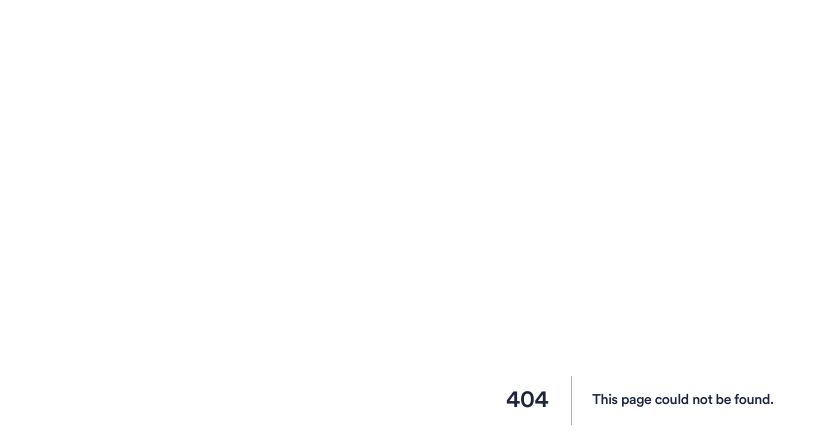
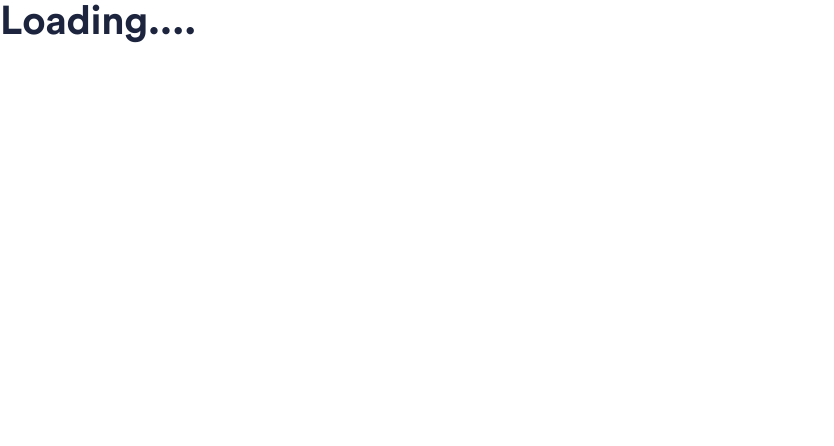
Before and after one commit to Erkin-Binyat/smarthotel-landing, a Next.js app: page /loading in a window 1280 px wide. Before the commit this address had no page. Shown: the top 446 px of the page, without its empty margins (0-834 px from the left). Built offline with nearby package versions, Linux system fonts and the light colour scheme.

Commit message:
Added loading

```diff
--- a/pages/index.tsx
+++ b/pages/index.tsx
@@ -1,6 +1,8 @@
 import { serverSideTranslations } from 'next-i18next/serverSideTranslations'
 import Head from 'next/head'
 import { Features, Header, Hero, Sidebar, Download, Pricing, Clients, Services, Contact, Footer } from "@/layouts";
+import { Suspense } from 'react';
+import Loading from './loading';
 
 export default function Home() {
   return (
@@ -13,6 +15,7 @@ export default function Home() {
         <link rel="preconnect" href="https://fonts.googleapis.com" />
         <link rel="preconnect" href="https://fonts.gstatic.com" />
       </Head>
+      <Suspense fallback={<Loading/>}>
         <Header />
         <Sidebar />
         <Hero />
@@ -23,6 +26,7 @@ export default function Home() {
         <Clients />
         <Contact />
         <Footer />
+      </Suspense>
     </>
   )
 };
--- /dev/null
+++ b/pages/loading.tsx
@@ -0,0 +1,3 @@
+export default function Loading(){
+  return <h1>Loading....</h1>
+};
```
Lines whose indentation alone changed are shown as unchanged.
